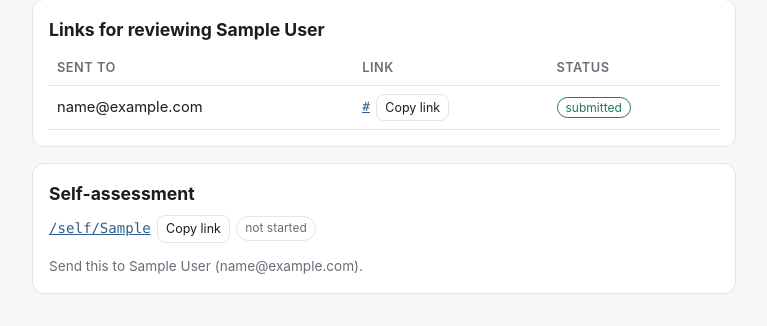
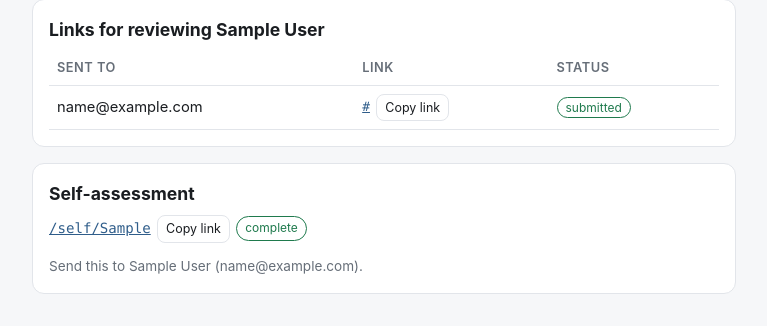
Before and after one commit to pauburgos10/conversational-360, a Python web app: template app/templates/person.html in a window 1280 px wide. Shown: the part 875-1201 px from the top of the page, without its empty margins (256-1023 px from the left). Run offline with Jinja, Linux system fonts and the light colour scheme; the template is opened without the code that fills it: most values are stand-ins (such as "Sample title", 1, 10 or a date in 2020).

Commit message:
fix: person page showed every self-assessment as not started

```diff
--- a/app/rounds.py
+++ b/app/rounds.py
@@ -757,5 +757,8 @@ def person_view(subject_id: str, round_id: str = DEFAULT_ROUND) -> dict | None:
         "suggestions": suggestions,
         "links": links,
         "self_token": self_links(round_id).get(subject_id),
-        "self": self_status(subject_id, round_id),
+        # Not "self": Jinja reserves that name for the template itself, so a
+        # context variable called `self` is silently shadowed and every status
+        # on the page reads as empty — "not started" for a finished form.
+        "self_state": self_status(subject_id, round_id),
     }
--- a/app/templates/person.html
+++ b/app/templates/person.html
@@ -138,8 +138,8 @@
     <div class="linkcell">
       <a class="mono" href="/self/{{ self_token }}">/self/{{ self_token }}</a>
       <button type="button" class="copy" onclick="copyLink(this, '{{ url }}')">Copy link</button>
-      {% if self.complete %}<span class="pill ok">complete</span>
-      {% elif self.started %}<span class="pill">in progress · {{ self.progress }}</span>
+      {% if self_state.complete %}<span class="pill ok">complete</span>
+      {% elif self_state.started %}<span class="pill">in progress · {{ self_state.progress }}</span>
       {% else %}<span class="pill">not started</span>{% endif %}
     </div>
     <p class="muted" style="font-size:.85em; margin-bottom:0">
```
Also changed, not shown: tests/test_web.py (+11 -0 lines).
